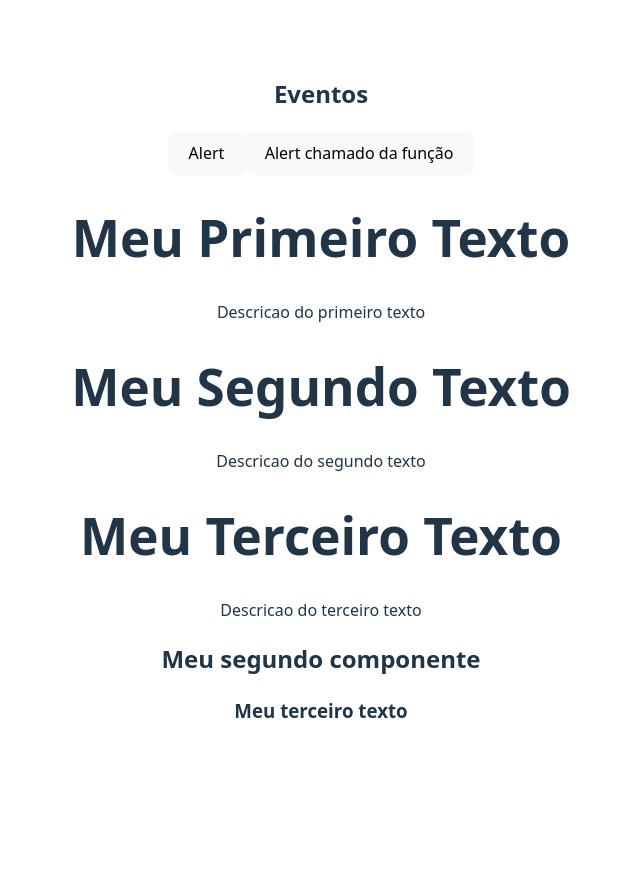
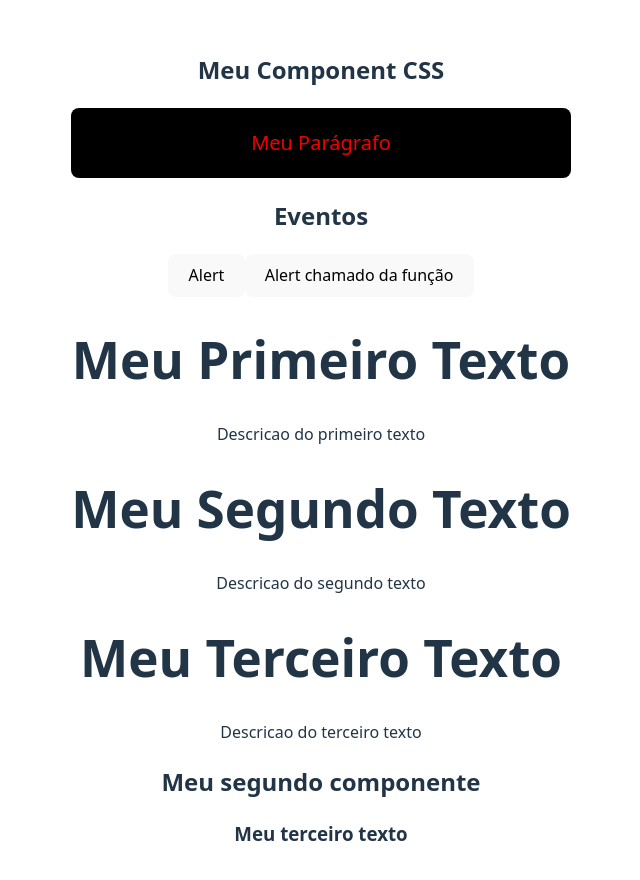
Before and after one commit to gabriellydasi/avanti-innovation-class-2025, a React (Vite) app in the folder react/1_components/: page / in a window 1280 px wide. Shown: the top 880 px of the page, without its empty margins (319-959 px from the left). Before the commit the page ends 800 px from the top, so only its background shows below. Built offline with nearby package versions, Linux system fonts and the light colour scheme.

Commit message:
Seçãp 01 | Fundamentos | Aula 10  - CSS inline

```diff
--- a/react/1_components/src/App.jsx
+++ b/react/1_components/src/App.jsx
@@ -4,17 +4,23 @@
 import TextComponent from './components/TextComponent'
 import { SecondText, ThirdText } from './components/OtherComponents'
 import Events from './components/Events'
+import MyCSSComponent from './components/MyCSSComponent/MyCSSComponent'
 
 function App() {
 
 
   return (
     <>
+      <h2>Meu Component CSS</h2>
+      <MyCSSComponent />
+
       <h2>Eventos</h2>
       <Events />
+
       <TextComponent text="Meu Primeiro Texto" description="Descricao do primeiro texto"/>
       <TextComponent text="Meu Segundo Texto" description="Descricao do segundo texto"/>
       <TextComponent text="Meu Terceiro Texto" description="Descricao do terceiro texto"/>
+
       <SecondText />
       <ThirdText />
 
--- /dev/null
+++ b/react/1_components/src/components/MyCSSComponent/MyCSSComponent.jsx
@@ -0,0 +1,22 @@
+import React from 'react'
+
+const MyCSSComponent = () => {
+
+    // Construímos um objeto com as propriedades CSS
+    const cssInline = {
+        backgroundColor: "#000000",
+        color: "#f00000",
+        fontSize: "1.25rem",
+        borderRadius: "8px",
+        padding: "20px"
+    }
+
+    return (
+        <>
+            {/* Passamos o objeto 'cssInline' como referência para a propriedade 'style'  */}
+            <p style={cssInline}>Meu Parágrafo</p>
+        </>
+    )
+}
+
+export default MyCSSComponent
```
